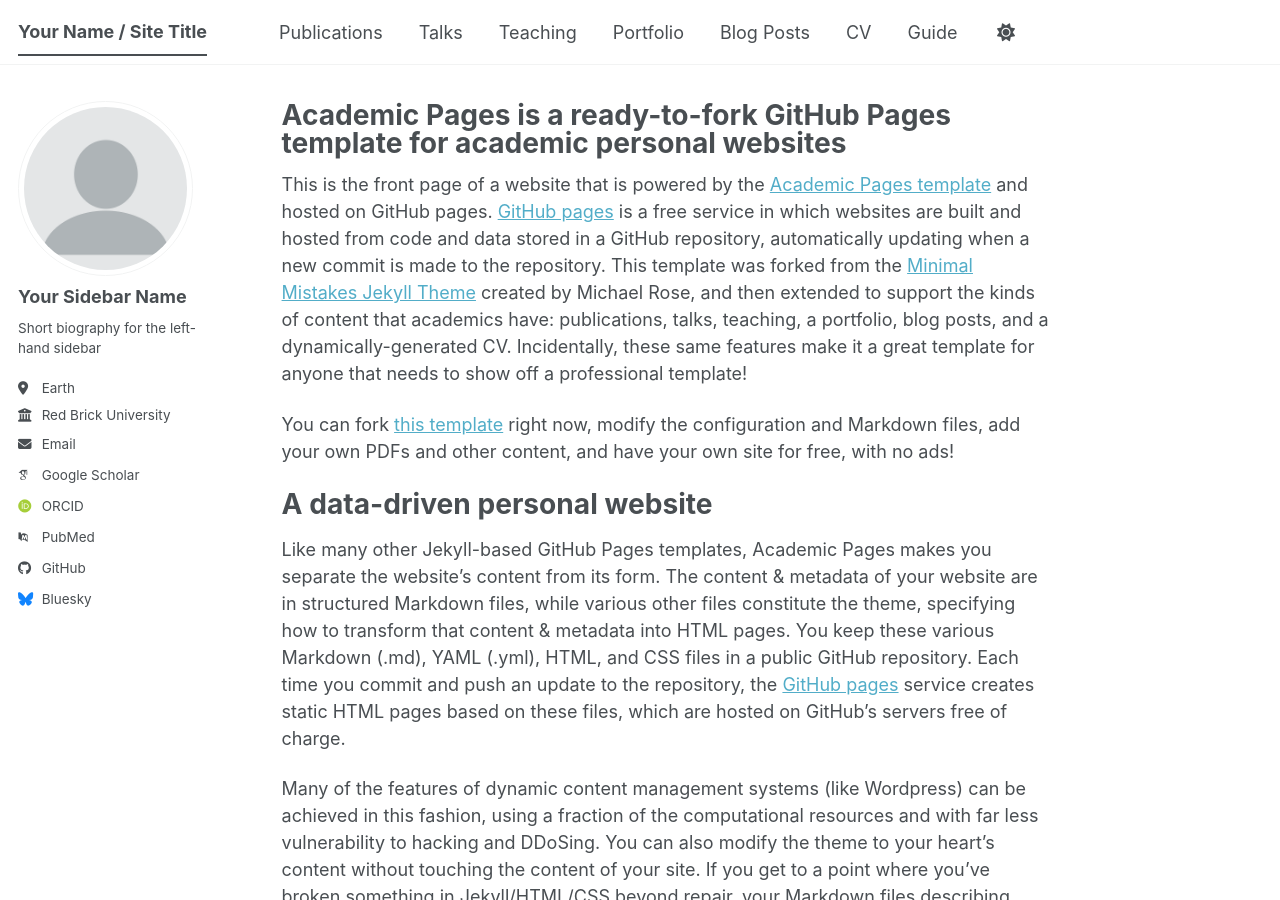
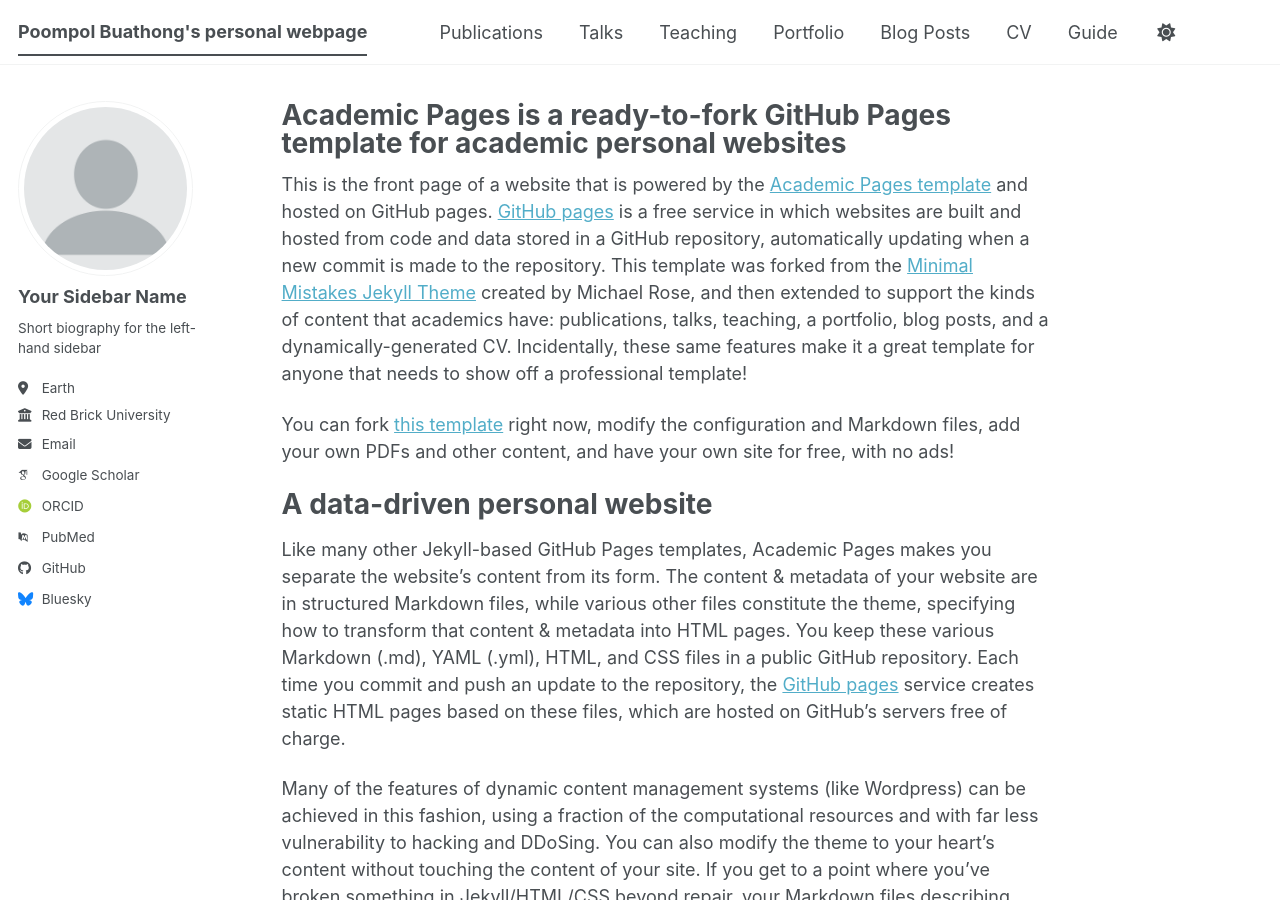
Before and after one commit to poompol/poompol.github.io, a Jekyll site: the page built from _pages/about.md, in a window 1280 px wide and 900 px high. Built offline with Jekyll 4.4.1, drawn with Linux system fonts in a browser that asks for light colours; some web fonts are replaced; a script bundle is joined from its source files by our own code; library files that are not in the unit come from our copies.

Commit message:
Update site title in _config.yml

```diff
--- a/_config.yml
+++ b/_config.yml
@@ -9,7 +9,7 @@
 # Basic Site Settings
 locale                   : "en-US"
 site_theme               : "default" # The available themes options are "default", "air", "sunrise", "mint", "dirt" and "contrast"
-title                    : "Your Name / Site Title"
+title                    : "Poompol Buathong's personal webpage"
 title_separator          : "-"
 name                     : &name "Your Name"
 description              : &description "Your Name's academic portfolio"   # Update this with a general description of your site, this is the default if not overridden by a page
```
